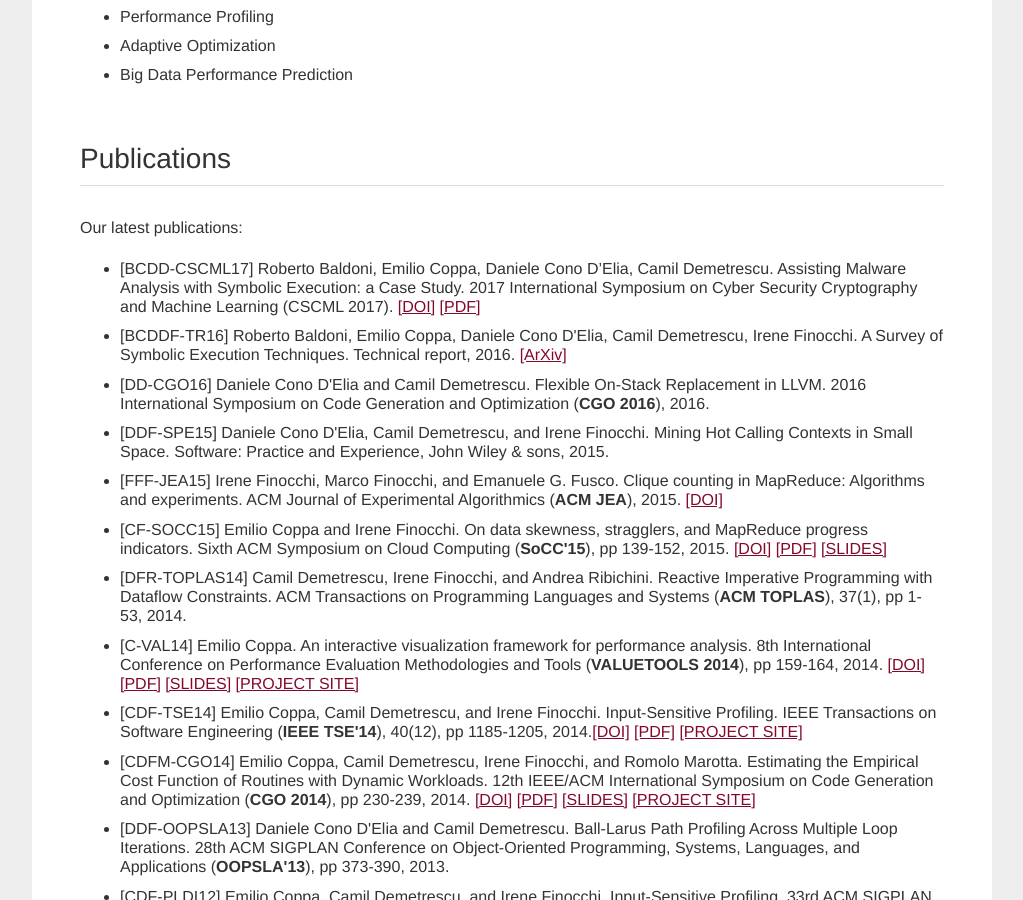
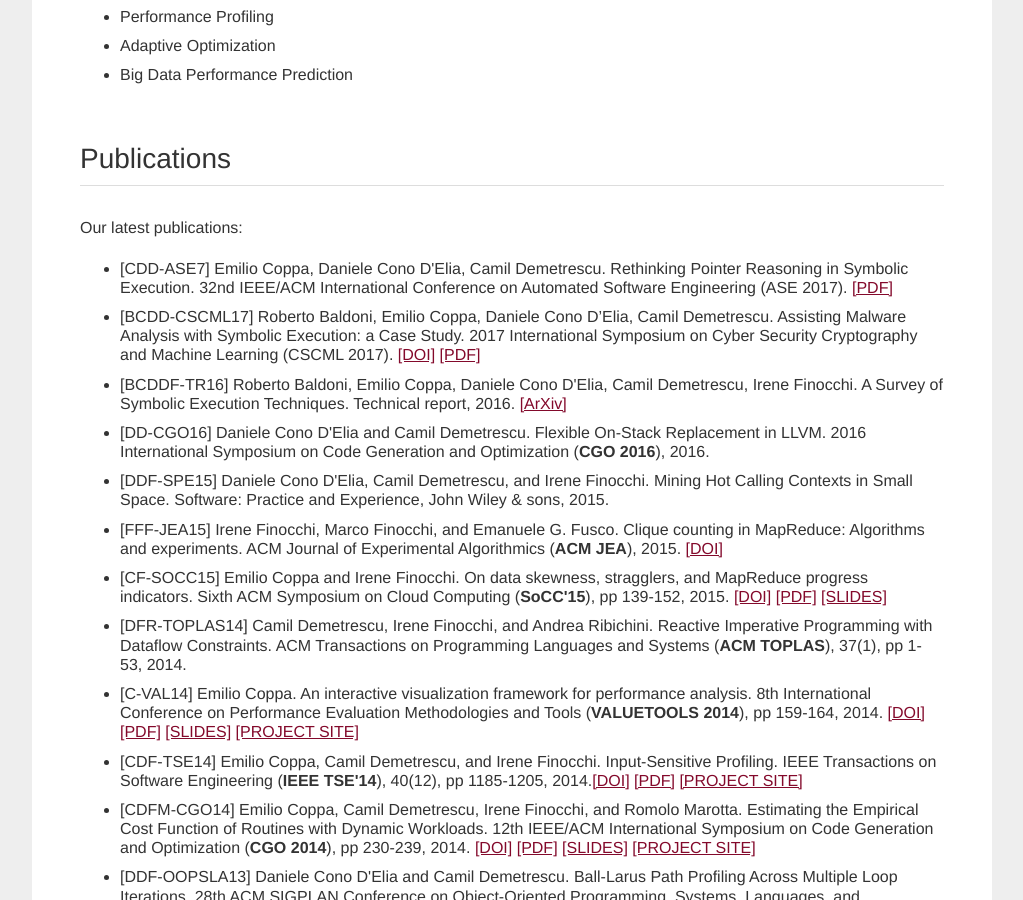
Before and after one commit to season-lab/season-lab.github.io, a Jekyll site: the page built from index.html, in a window 1280 px wide and 900 px high, scrolled down 1366 px. Shown: the whole window, without its empty margins (128-1151 px from the left). Built offline with Jekyll 4.4.1, drawn with Linux system fonts in a browser that asks for light colours.

Commit message:
Update index.html

```diff
--- a/index.html
+++ b/index.html
@@ -133,7 +133,12 @@
           Our latest publications:
           <ul class="pub">
 
-            <li id="BCDDF-CSCML17">[BCDD-CSCML17] Roberto Baldoni, Emilio Coppa, Daniele Cono D’Elia, Camil Demetrescu. Assisting Malware Analysis with Symbolic Execution: a Case Study. 2017 International Symposium on Cyber Security Cryptography and Machine Learning (CSCML 2017). <a href="http://dx.doi.org/10.1007/978-3-319-60080-2_12" target="_blank">[DOI]</a> <a href="https://drive.google.com/file/d/0BzPEdOad795XM3M4aGh0SXFfRzg/view?usp=sharing" target="_blank">[PDF]</a></li>
+            <li id="CDD-ASE17">[CDD-ASE7] Emilio Coppa, Daniele Cono D'Elia, Camil Demetrescu.
+		    Rethinking Pointer Reasoning in Symbolic Execution.
+		    32nd IEEE/ACM International Conference on Automated Software Engineering (ASE 2017).
+		    <a href="http://season-lab.github.io/papers/memsight-ase17.pdf" target="_blank">[PDF]</a></li>
+
+		  <li id="BCDDF-CSCML17">[BCDD-CSCML17] Roberto Baldoni, Emilio Coppa, Daniele Cono D’Elia, Camil Demetrescu. Assisting Malware Analysis with Symbolic Execution: a Case Study. 2017 International Symposium on Cyber Security Cryptography and Machine Learning (CSCML 2017). <a href="http://dx.doi.org/10.1007/978-3-319-60080-2_12" target="_blank">[DOI]</a> <a href="https://drive.google.com/file/d/0BzPEdOad795XM3M4aGh0SXFfRzg/view?usp=sharing" target="_blank">[PDF]</a></li>
 
 	  <li id="BCDDF-TR16">[BCDDF-TR16] Roberto Baldoni, Emilio Coppa, Daniele Cono D'Elia, Camil Demetrescu, Irene Finocchi. A Survey of Symbolic Execution Techniques. Technical report, 2016. <a href="https://arxiv.org/abs/1610.00502" target="_blank">[ArXiv]</a></li>
 
```
